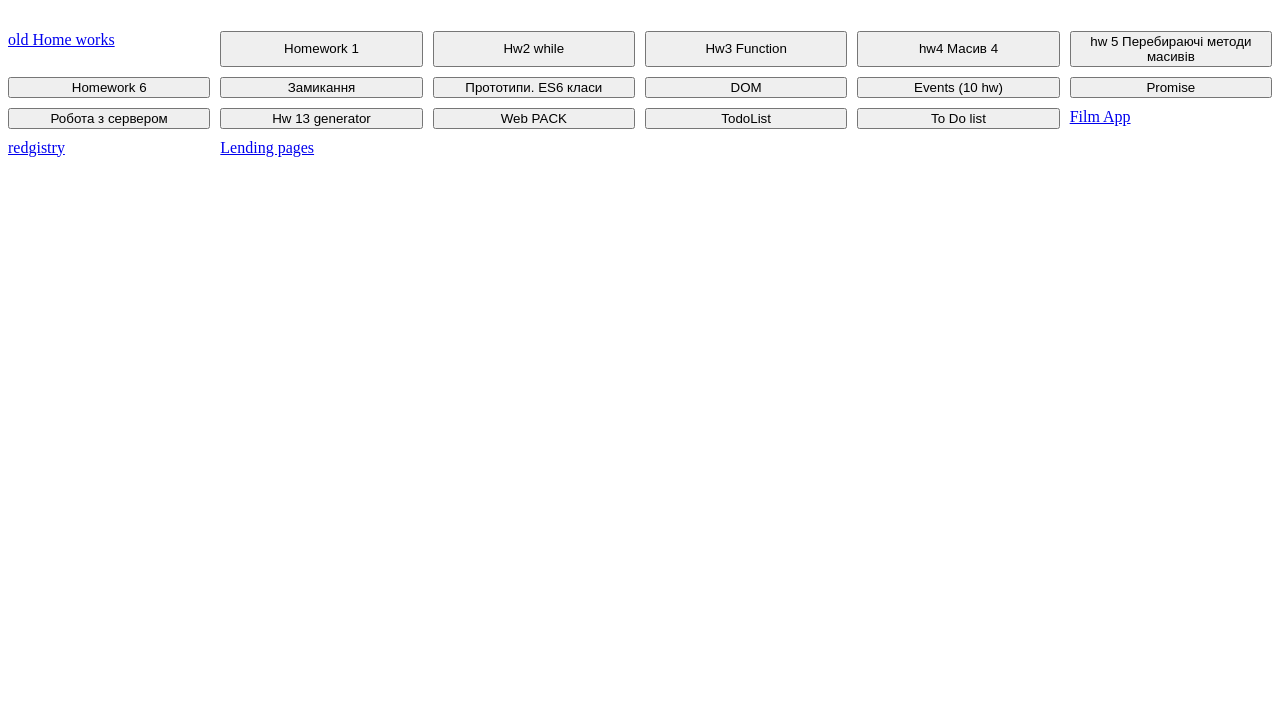
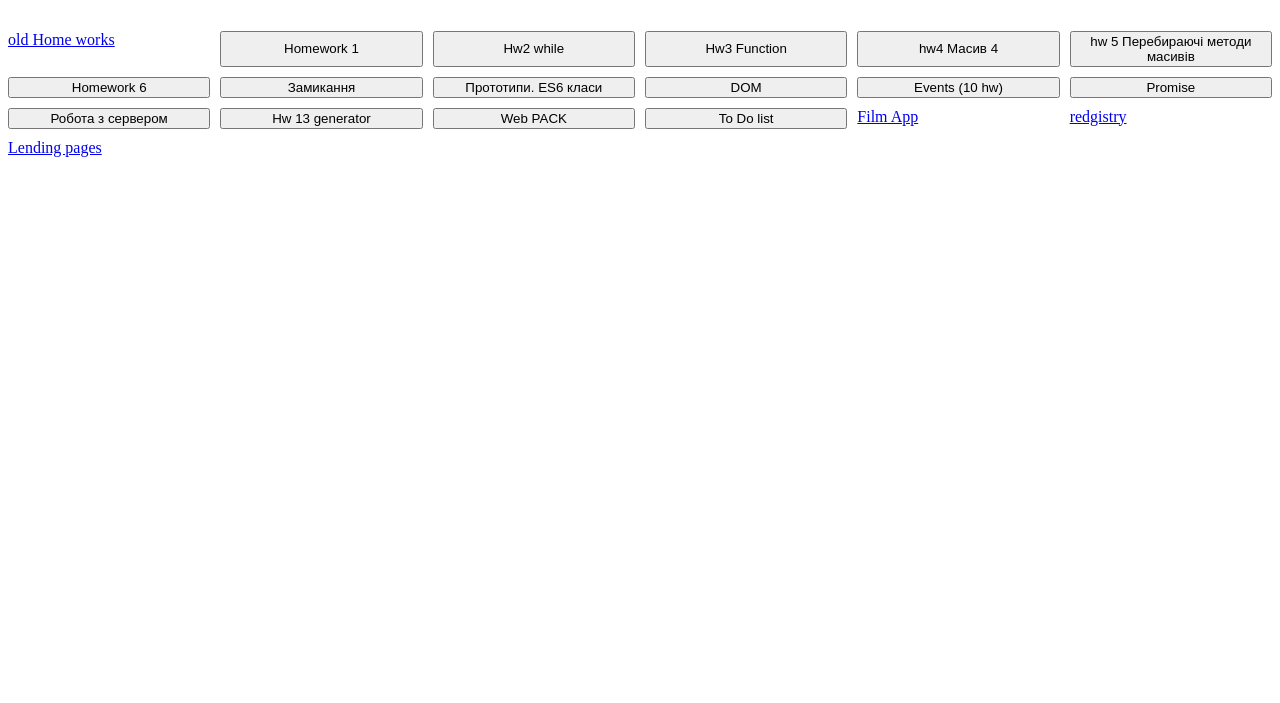
Before and after one commit to Ivan468/JS, a plain HTML site: page index.html in a window 1280 px wide. Shown: the part 97-800 px from the top of the page. Drawn offline with Linux system fonts and the light colour scheme.

Commit message:
delete button

```diff
--- a/index.html
+++ b/index.html
@@ -3,7 +3,7 @@
   <head>
     <meta charset="UTF-8" />
     <meta name="viewport" content="width=device-width, initial-scale=1.0" />
-    <link rel="shortcut icon" href="./flavico.svg" type="image/x-icon">
+    <link rel="shortcut icon" href="./flavico.svg" type="image/x-icon" />
     <title>Document</title>
     <style>
       h1 {
@@ -100,9 +100,6 @@
       <button onclick="window.location.href = './hw14/';" title=" Generator">
         Web PACK
       </button>
-      <button onclick="window.location.href =`https://ivan468.github.io/todo_list_JS`;" title=" Generator">
-        TodoList
-      </button>
       <button
         onclick="window.location.href = './to-do-list-js/';"
         title=" "
```
Lines whose indentation alone changed are shown as unchanged.
